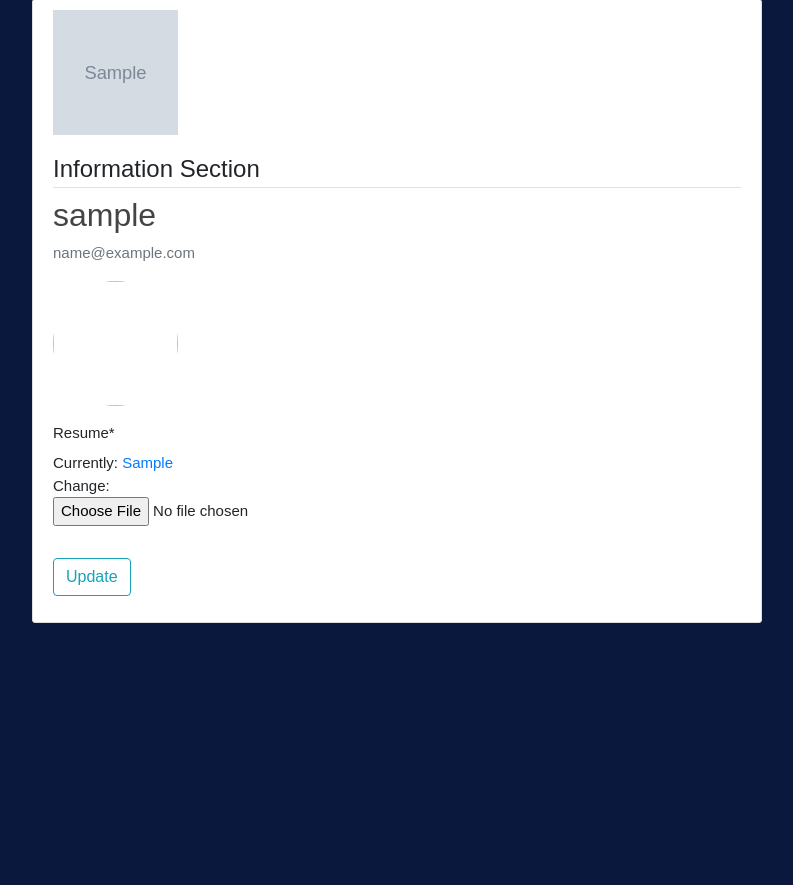
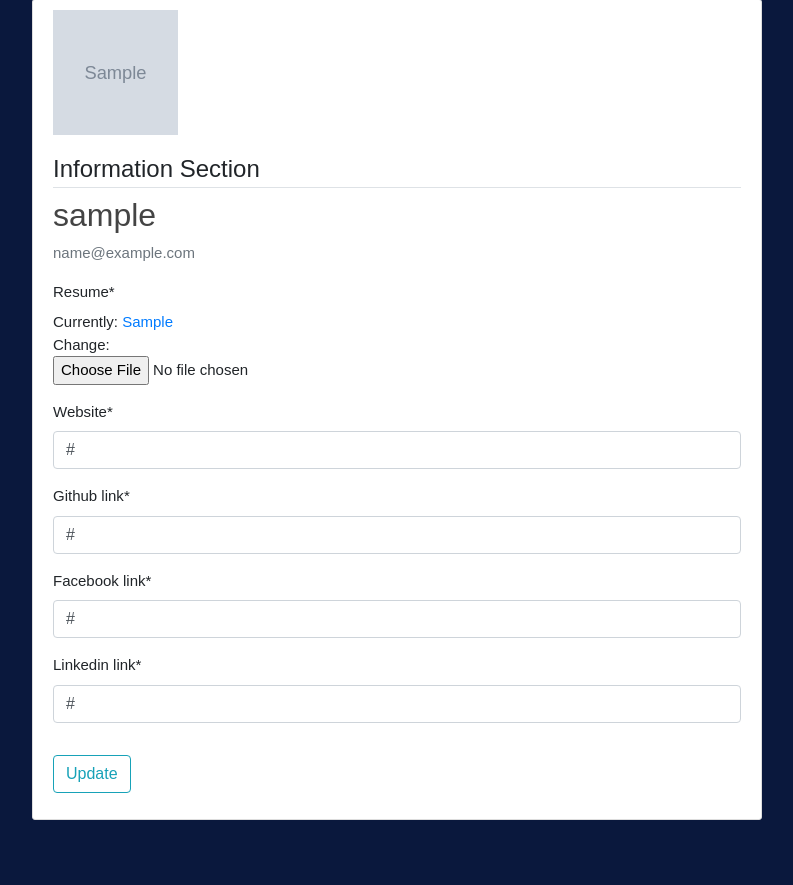
Before and after one commit to PreritBhandari/StudentService---Complete-Webapp-Project-, a Django app: page /infosec/ in a window 1280 px wide. Shown: the part 204-1089 px from the top of the page, without its empty margins (53-846 px from the left). Before the commit the page ends 827 px from the top, so only its background shows below. Run offline with Django 3.2, Linux system fonts and the light colour scheme; a user stored in the database is signed in; tables that the repository leaves empty hold one stand-in row (values such as "Sample post"); grey boxes marked "Sample" are stand-in pictures; some libraries are stand-ins or nearby versions.

Commit message:
[Updated] Document section

```diff
--- a/infosec/forms.py
+++ b/infosec/forms.py
@@ -7,4 +7,4 @@ from .models import Information
 class InformationForm(forms.ModelForm):
     class Meta:
         model = Information
-        fields = ['resume']
+        fields = ['resume', 'website', 'github_link', 'facebook_link', 'linkedin_link']
--- a/infosec/models.py
+++ b/infosec/models.py
@@ -9,9 +9,13 @@ from django.urls import reverse
 class Information(models.Model):
     user = models.OneToOneField(User, on_delete=models.CASCADE)
     resume = models.FileField(upload_to='infosec')
+    website = models.CharField(max_length=200, default='www.studentservice.com')
+    github_link = models.CharField(max_length=200, default='github.com')
+    facebook_link = models.CharField(max_length=200, default='facebook.com')
+    linkedin_link = models.CharField(max_length=200, default='linkedin.com')
 
     def __str__(self):
-        return f'{self.user.username} Information '
+        return f'{self.user.username} Information'
 
     def save(self, *args, **kwargs):
         if self.pk:
--- a/infosec/templates/infosec/infosec.html
+++ b/infosec/templates/infosec/infosec.html
@@ -20,7 +20,7 @@
 
                 <p class="text-secondary">{{ user.email }}</p>
             </div>
-            <img class="rounded-circle account-img" src="{{ information.image.url }}">
+            <!--            <img width="20px" height="20px" class="rounded-circle account-img" src="{{ form.resume.url }}">-->
 
             {{ form|crispy }}
 
--- a/infosec/views.py
+++ b/infosec/views.py
@@ -1,7 +1,7 @@
 from django.contrib import messages
 from django.contrib.auth.decorators import login_required
 from django.shortcuts import redirect, render
-from django.views.generic import ListView, CreateView, UpdateView, DeleteView
+from django.views.generic import ListView, CreateView, UpdateView, DeleteView, DetailView
 from .forms import InformationForm
 from .models import Information
 
```
Also changed, not shown: infosec/migrations/0002_auto_20210220_1414.py (added), infosec/migrations/0003_auto_20210220_1424.py (added), infosec/migrations/0004_auto_20210220_1430.py (added), media/infosec/backcopy.jpg (deleted), 1 other file.
